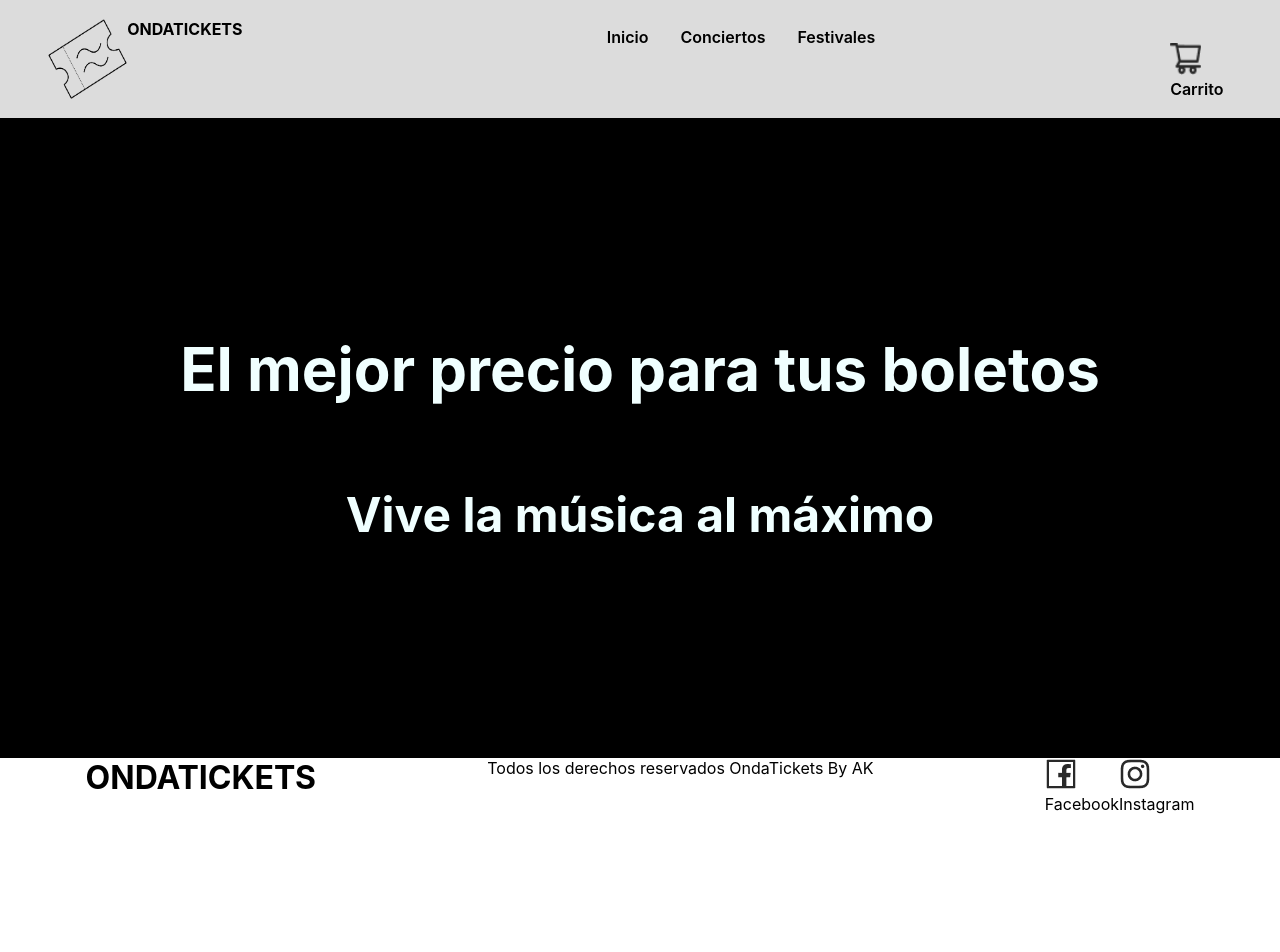
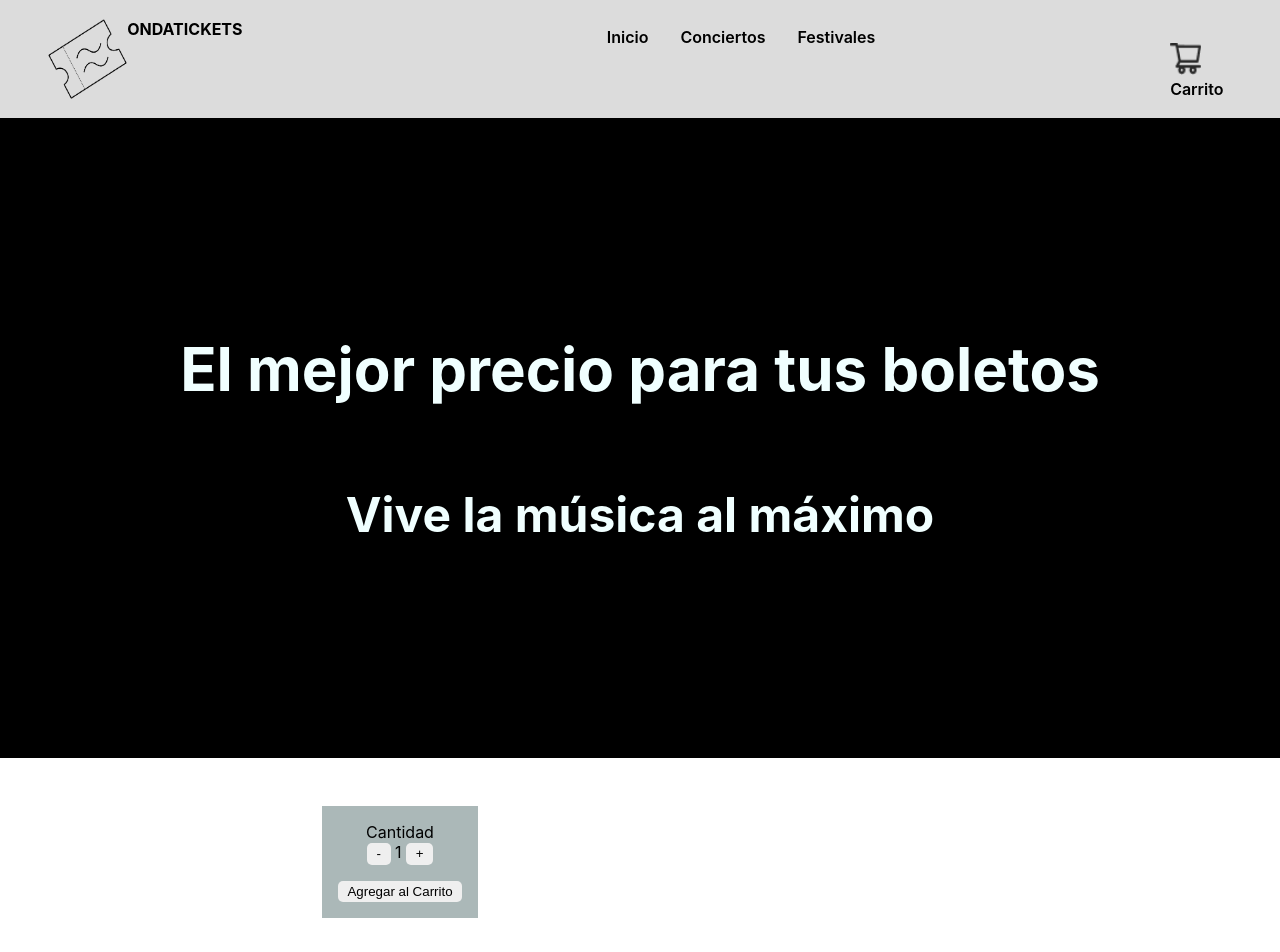
Before and after one commit to anaramosiv/anaKReact, a React (Create React App) app: page / in a window 1280 px wide. Shown: the top 952 px of the page. Before the commit the page ends 814 px from the top, so only its background shows below. Built offline with nearby package versions, Linux system fonts and the light colour scheme.

Commit message:
Contador

```diff
--- a/src/App.css
+++ b/src/App.css
@@ -1,38 +1,8 @@
-.App {
-  text-align: center;
+*{
+  margin: 0;
+  padding: 0;
+  box-sizing: border-box;
 }
-
-.App-logo {
-  height: 40vmin;
-  pointer-events: none;
-}
-
-@media (prefers-reduced-motion: no-preference) {
-  .App-logo {
-    animation: App-logo-spin infinite 20s linear;
+body{
+  font-size: 16px;
   }
-}
-
-.App-header {
-  background-color: #282c34;
-  min-height: 100vh;
-  display: flex;
-  flex-direction: column;
-  align-items: center;
-  justify-content: center;
-  font-size: calc(10px + 2vmin);
-  color: white;
-}
-
-.App-link {
-  color: #61dafb;
-}
-
-@keyframes App-logo-spin {
-  from {
-    transform: rotate(0deg);
-  }
-  to {
-    transform: rotate(360deg);
-  }
-}
--- a/src/App.js
+++ b/src/App.js
@@ -3,13 +3,16 @@ import './App.css';
 import NavBar from './components/NavBar/NavBar';
 import Tittle from './components/tittle/Tittle';
 import Footer from './components/footer/Footer';
+import ItemListContainer from './components/storeArea/ItemListContainer/ItemListContainer';
 
 function App() {
   return (
     <div>
+
       <NavBar/>
       <Tittle titulo="El mejor precio para tus boletos" subtitulo="Vive la música al máximo"/>
-      <Footer/>
+      <ItemListContainer/>
+       <Footer/>
 
     </div>
   );
--- a/src/components/footer/footer.css
+++ b/src/components/footer/footer.css
@@ -1,4 +1,5 @@
 .footerContainer{
+    width: 100%;
     display: flex;
     justify-content: space-around;
 }
--- /dev/null
+++ b/src/components/storeArea/IncDecrease/IncDecrease.css
@@ -0,0 +1,17 @@
+.incDecrease{
+    background-color: rgba(47,79,79,0.4);
+    margin: auto;
+    padding: 1rem;
+    text-align: center;
+    width: fit-content;
+    margin-top: 3rem;
+}
+.incDecrease button {
+    padding: 0.2rem  0.6rem;
+    border-radius: 5px;
+    border: transparent;
+}
+.addCart{
+    display: block;
+    margin-top: 1rem;
+}
--- /dev/null
+++ b/src/components/storeArea/IncDecrease/IncDecrease.js
@@ -0,0 +1,39 @@
+import React , { useState, useEffect }  from 'react';
+import './IncDecrease.css'
+
+export const IncDecrease = ({stock, minAdd, onAdd}) => {
+  const [start, setStart] = useState(parseInt(minAdd));
+
+  const handleStockSumar = () => {
+    if (start >= stock) {
+      setStart(stock);
+    } else {
+      setStart(start + 1);
+    }
+  };
+  const handleStockRestar = () => {
+    if (start <= minAdd) {
+      setStart(minAdd);
+    } else {
+      setStart(start - 1);
+    };
+  }
+
+  useEffect(()=>{
+    setStart(parseInt(minAdd));
+  },
+  [minAdd]
+  )
+
+  return (
+    <div className="incDecrease">
+      <p>Cantidad</p>
+      <button onClick={() => handleStockRestar({minAdd})}> - </button>
+      <span> {start} </span>
+      <button onClick={() => handleStockSumar({stock})}> + </button>
+      <button disabled={minAdd<=0} onClick={()=>onAdd(start)} className="addCart">Agregar al Carrito</button>
+    </div>
+  );
+
+};
+export default IncDecrease
--- /dev/null
+++ b/src/components/storeArea/ItemListContainer/ItemListContainer.js
@@ -0,0 +1,22 @@
+import React from 'react'
+import './itemListContainer.css'
+import IncDecrease from '../IncDecrease/IncDecrease'
+
+
+const ItemListContainer = () => {
+
+  const onAdd =(quantity)=>{
+
+    console.log(`has añadido ${quantity} entradas al carrito`)
+
+  }
+
+  return (
+    <section className='areaCards'>
+
+        <IncDecrease minAdd ={1} stock ={10} onAdd = {onAdd}/>
+    </section>
+  )
+}
+
+export default ItemListContainer
--- /dev/null
+++ b/src/components/storeArea/ItemListContainer/itemListContainer.css
@@ -0,0 +1,4 @@
+.areaCards{
+    width: 100vh;
+    height: 100vh;
+}
--- a/src/components/tittle/Tittle.js
+++ b/src/components/tittle/Tittle.js
@@ -4,7 +4,7 @@ import './tittle.css'
 const Tittle = ({titulo,subtitulo}) => {
   return (
     <div>
-        <section>
+        <section className='titulo'>
         <h1>{titulo}</h1>
         <h2>{subtitulo}</h2>
         </section>
--- a/src/components/tittle/tittle.css
+++ b/src/components/tittle/tittle.css
@@ -4,7 +4,7 @@
     box-sizing: border-box;
 }
 
-section{
+.titulo{
     background-color: black;
     color:azure;
     height: 80vh;
```
